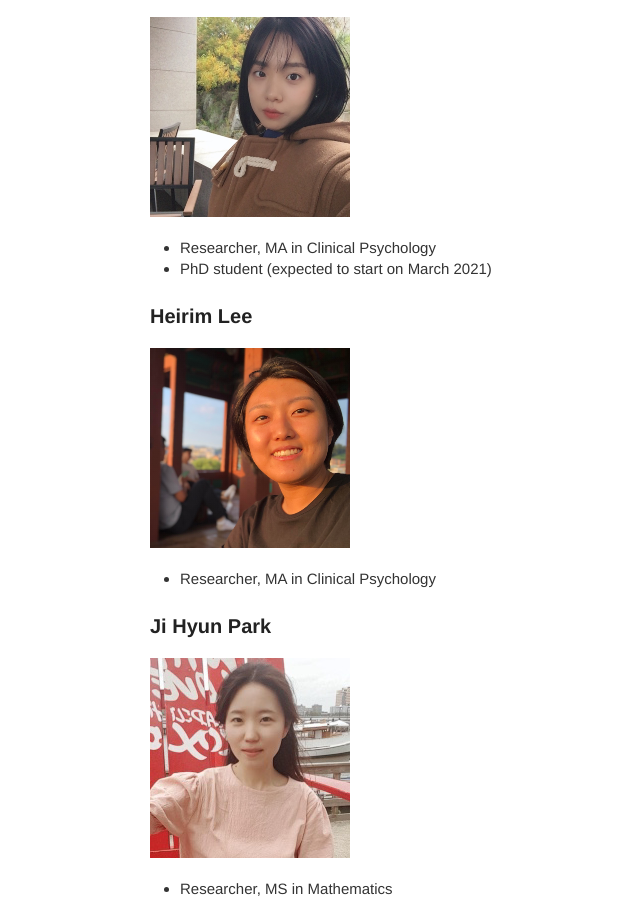
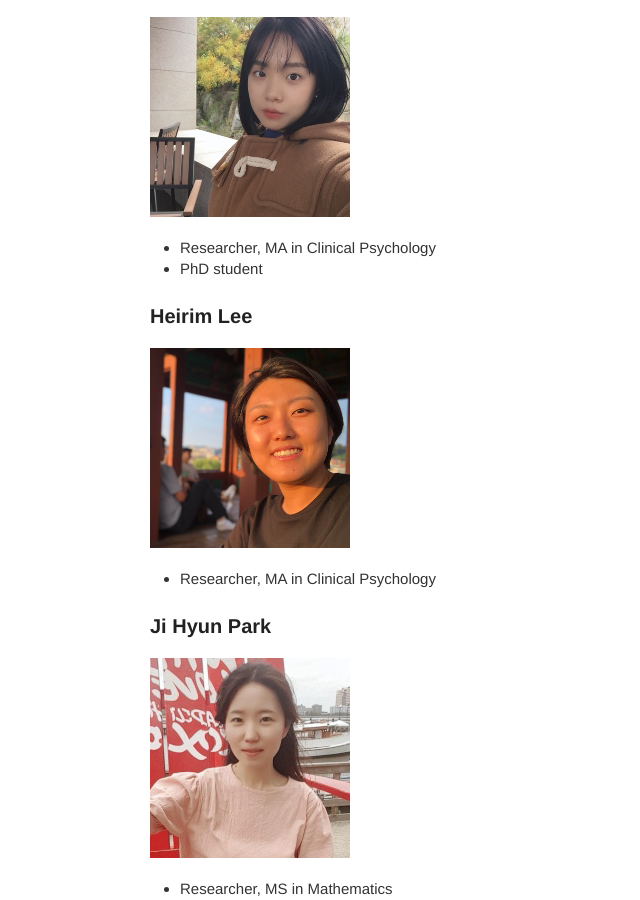
Before and after one commit to neurostat-lab/neurostat-lab.github.io, a Jekyll site: the page built from people.md, in a window 1280 px wide and 900 px high, scrolled down 1553 px. Shown: the whole window, without its empty margins (130-770 px from the left). Built offline with Jekyll 4.4.1, drawn with Linux system fonts in a browser that asks for light colours; our own code applies the rules of GitHub Pages for plain Markdown files.

Commit message:
Update people.md

```diff
--- a/people.md
+++ b/people.md
@@ -40,7 +40,7 @@ permalink: /people/
 ### Seulgi Lee
 <img src="/images/seulgi.png" style="width: 200px;" class="img-circle avatar;"/><br>
 * Researcher, MA in Clinical Psychology
-* PhD student (expected to start on March 2021)
+* PhD student
 
 ### Heirim Lee
 <img src="/images/heirim.png" style="width: 200px;" class="img-circle avatar;"/><br>
```
